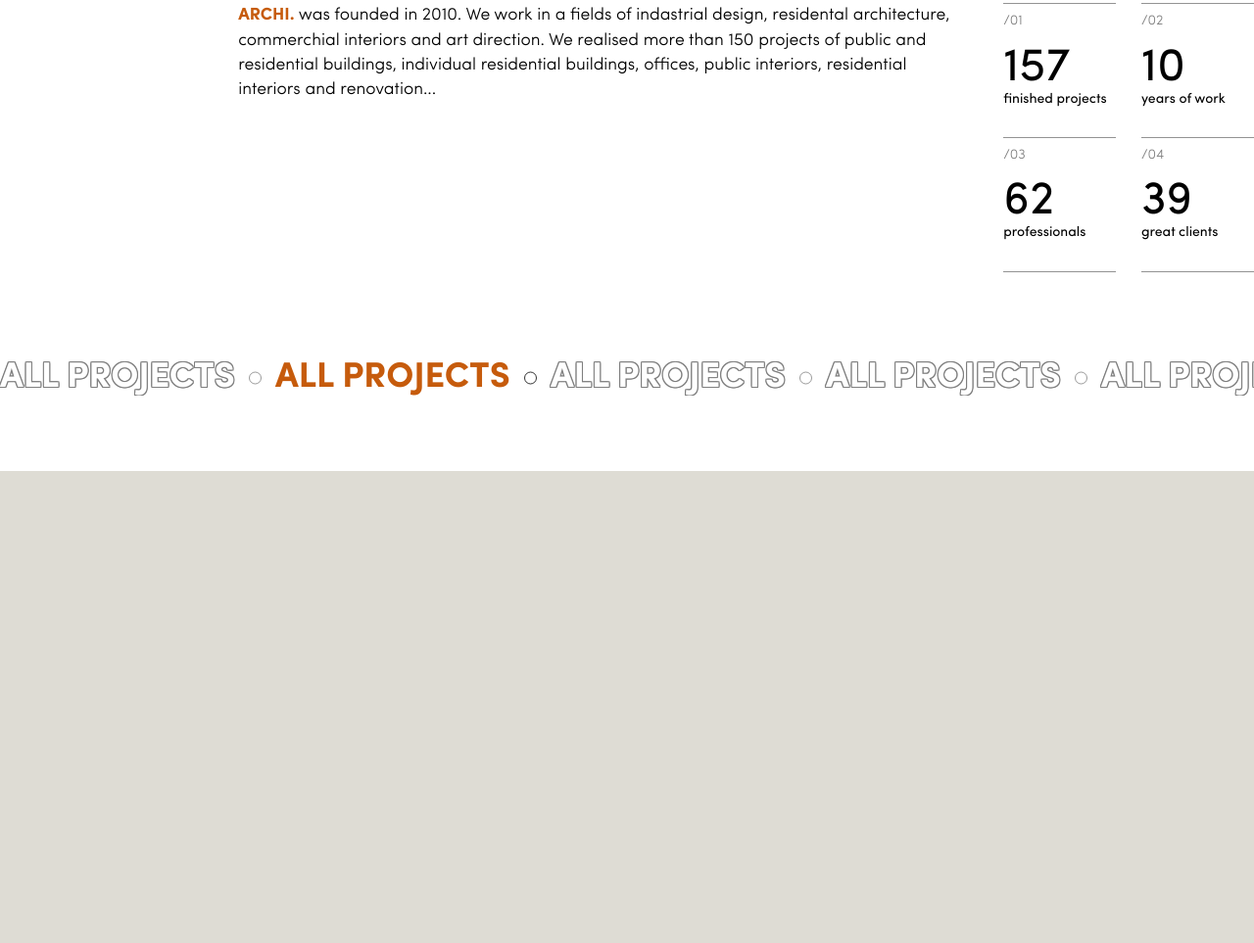
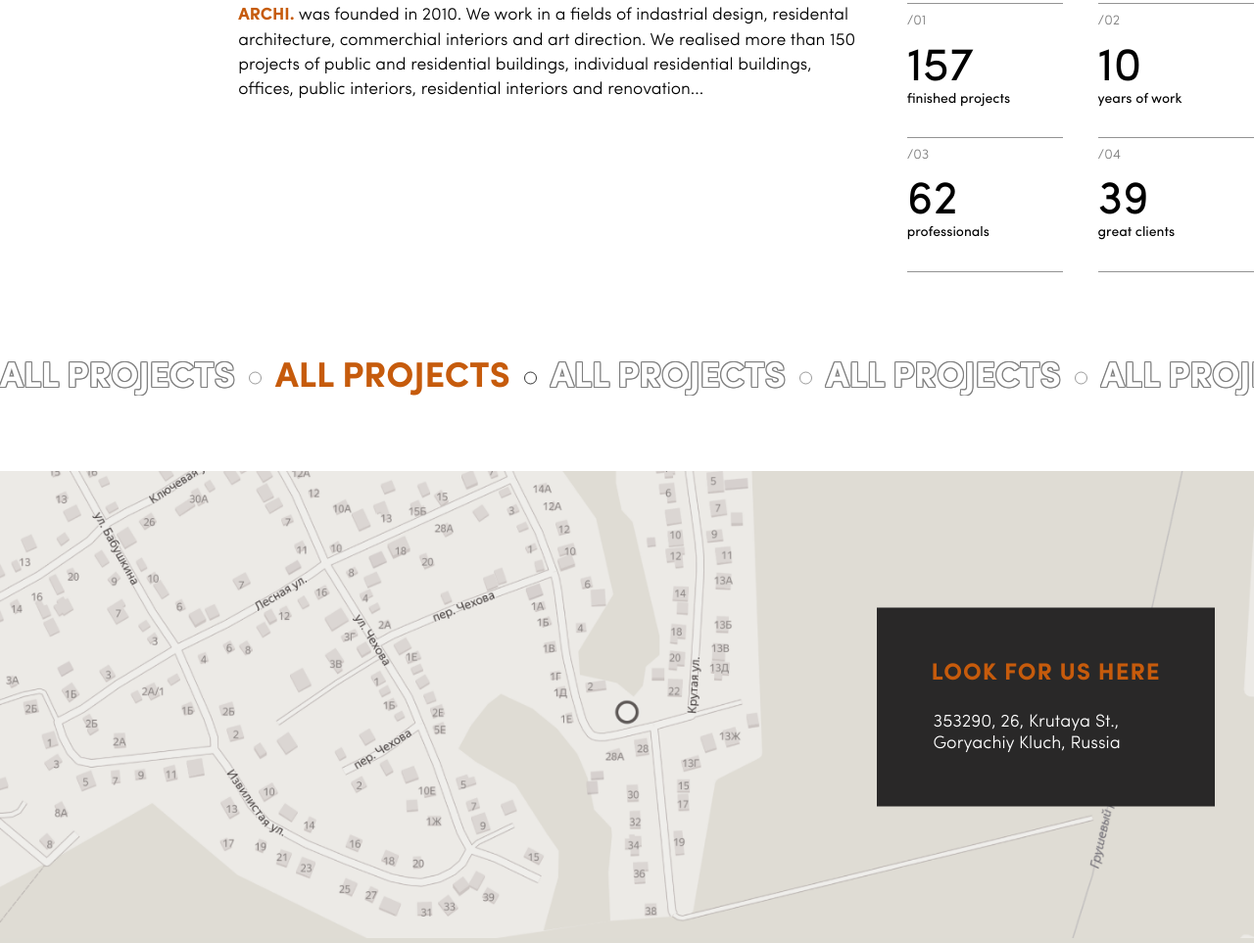
Before and after one commit to antonivanov-dev/archi, a website built with webpack: page src/index.html in a window 1280 px wide. Shown: the part 3767-4730 px from the top of the page at 98% size. Before the commit the page ends 4248 px from the top, so only its background shows below. Built offline with nearby package versions, Linux system fonts and the light colour scheme; files whose address does not match are found by name.

Commit message:
add contacts section & styles

```diff
--- a/src/index.html
+++ b/src/index.html
@@ -183,6 +183,17 @@
     </section>
     <!-- /.about -->
 
+    <section class="contacts">
+        <div id="map" class="contacts-map">
+            <img src="./images/map.png" alt="">
+        </div>
+        <div class="contacts-card">
+            <h4 class="contacts-card__title">Look for us here</h4>
+            <address class="contacts-card__address">353290, 26, Krutaya St., Goryachiy Kluch, Russia</address>
+        </div>
+    </section>
+    <!-- /.contacts -->
+
     <script src="js/index.js"></script>
 </body>
 </html>
--- a/src/sass/blocks/_about.sass
+++ b/src/sass/blocks/_about.sass
@@ -29,6 +29,7 @@
       display: flex
       flex-wrap: wrap
       justify-content: space-between
+      flex-shrink: 0
       &__item
         padding-top: 5px
         width: 45%
--- /dev/null
+++ b/src/sass/blocks/_contacts.sass
@@ -0,0 +1,28 @@
+.contacts
+  position: relative
+  &-card
+    position: absolute
+    width: 345px
+    height: 203px
+    top: 50%
+    transform: translateY(-50%)
+    right: 40px
+    background-color: #292828
+    display: flex
+    justify-content: center
+    align-items: center
+    flex-direction: column
+    &__title
+      color: #C65B0C
+      text-transform: uppercase
+      font-family: "Sofia Pro Bold", sans-serif
+      font-weight: 400
+      margin-bottom: 25px
+      font-size: 24px
+      letter-spacing: 1px
+    &__address
+      color: white
+      font-size: 18px
+      line-height: 120.5%
+      max-width: 230px
+      font-style: normal
--- a/src/sass/styles.sass
+++ b/src/sass/styles.sass
@@ -5,4 +5,5 @@
 @import "blocks/hero"
 @import "blocks/projects"
 @import "blocks/about"
+@import "blocks/contacts"
 @import "media"
```
Also changed, not shown: dist/css/styles.min.css, dist/images/map.png (added), dist/index.html, src/images/map.png (added), 1 other file.
